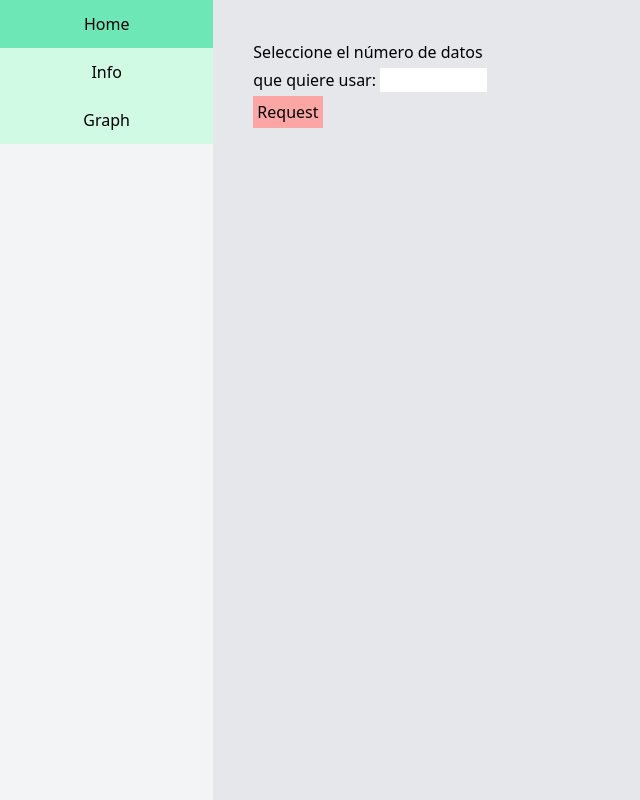
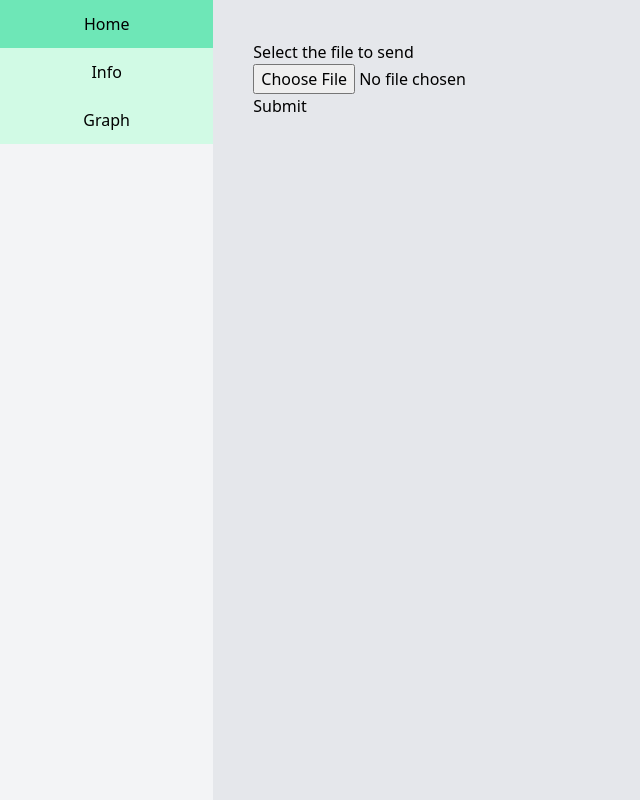
Before and after one commit to Bihart/PI1-and-software, a React (Create React App) app in the folder client/: page / in a window 1280 px wide. Both pictures are taken after a click on the button "Graph". Shown: the whole page, without its empty margins (0-640 px from the left). Built offline with nearby package versions, Linux system fonts and the light colour scheme.

Commit message:
📚 ADD Read and validate json file

```diff
--- a/client/src/Graph/Graph.jsx
+++ b/client/src/Graph/Graph.jsx
@@ -1,6 +1,17 @@
 import React, { Fragment, useState } from 'react';
-import { GenerateData } from '../GenerateData/GenerateData'
+// import { GenerateData } from '../GenerateData/GenerateData'
 import { Actions } from '../Actions/Actions'
+import { UpdateData } from '../UpdateData/UpdateData'
+
+function noValidObject(obj){
+  const keys = Object.keys(obj);
+  return !(keys.includes("ID") &&
+       keys.includes("name") &&
+       keys.includes("company") &&
+       keys.includes("type") &&
+       keys.includes("price") &&
+       keys.includes("type_id"));
+}
 
 function Graph(){
 
@@ -10,24 +21,63 @@ function Graph(){
     isFetch: false
   });
 
-  const anyThing = async (e) => {
-    e.preventDefault();
-    const n_data = document.getElementById("n_data").value;
-    const host = (numberOfData) => `http://localhost:5000/api?n_data=${n_data}`
-    const data = await fetch(host(n_data))
-          .then(res => res.json())
+  // const getDataOfServer = async (e) => {
+  //   e.preventDefault();
+  //   const n_data = document.getElementById("n_data").value;
+  //   const host = (numberOfData) => `http://localhost:5000/api?n_data=${n_data}`
+  //   const data = await fetch(host(n_data))
+  //         .then(res => res.json())
 
-    setData({
-      sensors: [...data],
-      isFetch: true
-    });
+  //   setData({
+  //     sensors: [...data],
+  //     isFetch: true
+  //   });
 
-    document.getElementById("n_data").value = "";
+  //   document.getElementById("n_data").value = "";
+  // }
+
+  const sentDataToServer = async (e) => {
+    try
+    {
+      e.preventDefault();
+      const input = document.getElementById("upgrade_file");
+      const files = input.files;
+
+      if(files.length ===  0)
+        throw new Error('No hay  un archivo');
+
+      const file = files[0];
+
+      if(file.type !== "application/json")
+        throw new Error("No es un archivo json");
+
+      const content = await file.text();
+
+      const data = JSON.parse(content);
+      const noValid = Array.from(data).some(noValidObject);
+      if(noValid)
+        throw new Error('Un Sensor no es valido');
+
+      setData({
+        sensors: [...data],
+        isFetch: true
+      });
+    }
+    catch (err)
+    {
+      if(err instanceof SyntaxError)
+        console.error("No se puede parsear el archivo json");
+      if(err instanceof TypeError)
+        console.error("No es un objeto Sensor");
+      if(err instanceof Error)
+        console.error(err.message);
+    }
   }
 
   return (
     <Fragment>
-      <GenerateData onSubmit={anyThing} />
+      <UpdateData onSubmit={sentDataToServer}/>
+      {/* <GenerateData onSubmit={getDataOfServer} /> */}
       {
         data.isFetch?
         <Actions data={data.sensors} isActive={data.isFetch}/> :
--- a/client/src/UpdateData/Sensor.jsx
+++ b/client/src/UpdateData/UpdateData.jsx
@@ -1,18 +1,19 @@
 import React from 'react';
 
-function Sensor({data})
+function UpdateData({onSubmit})
 {
   return (
-    <form method="#" class="container">
+    <form onSubmit={onSubmit}>
       <div>
-        <label for="upgrade_file">
+        <label htmlFor="upgrade_file">
           Select the file to send
         </label>
         <input type="file"
                id="upgrade_file"
                name="upgrade_file"
                className="upgrade_file"
-               accept=".json"/>
+               accept=".json"
+               required/>
       </div>
       <div>
         <button>Submit</button>
@@ -21,4 +22,4 @@ function Sensor({data})
   );
 }
 
-export { Sensor };
+export { UpdateData };
```
